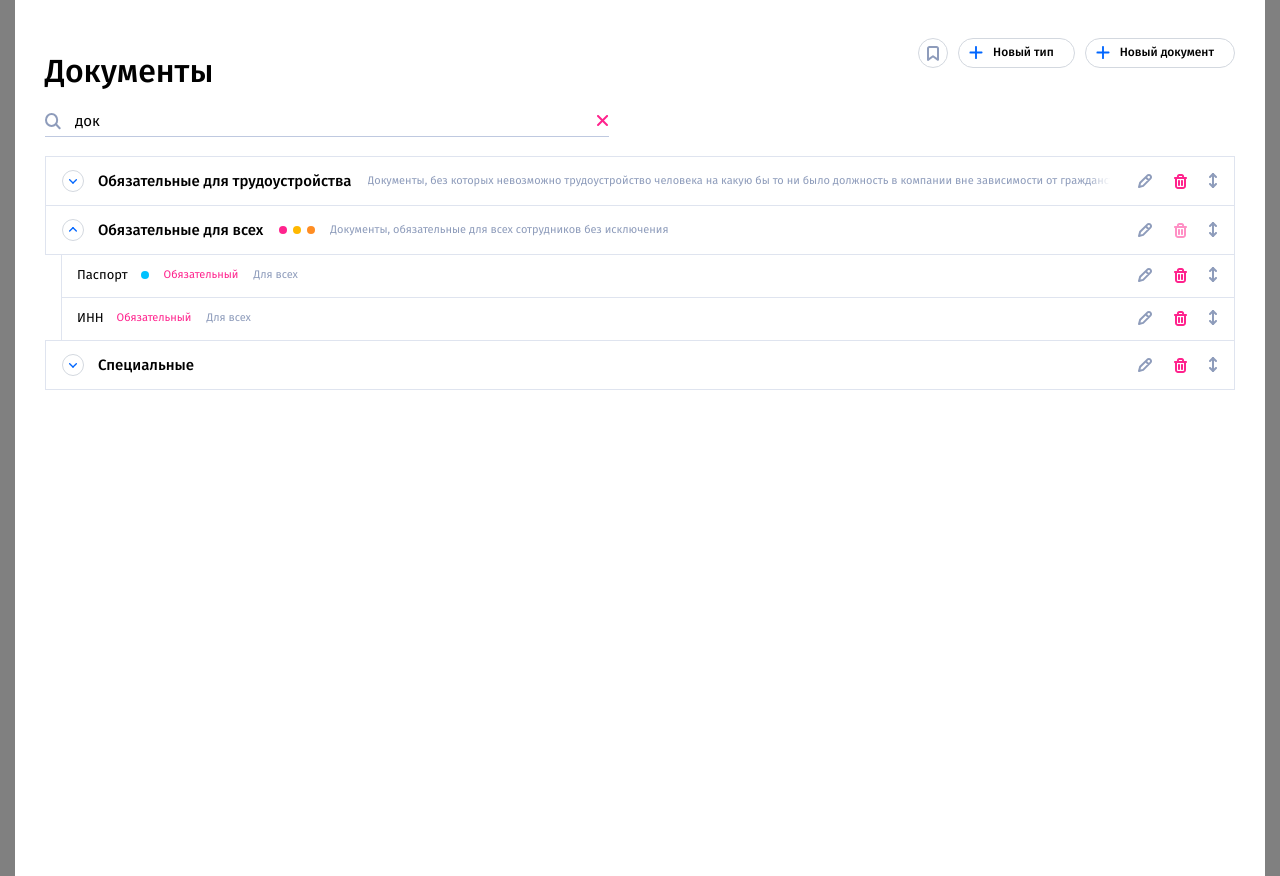
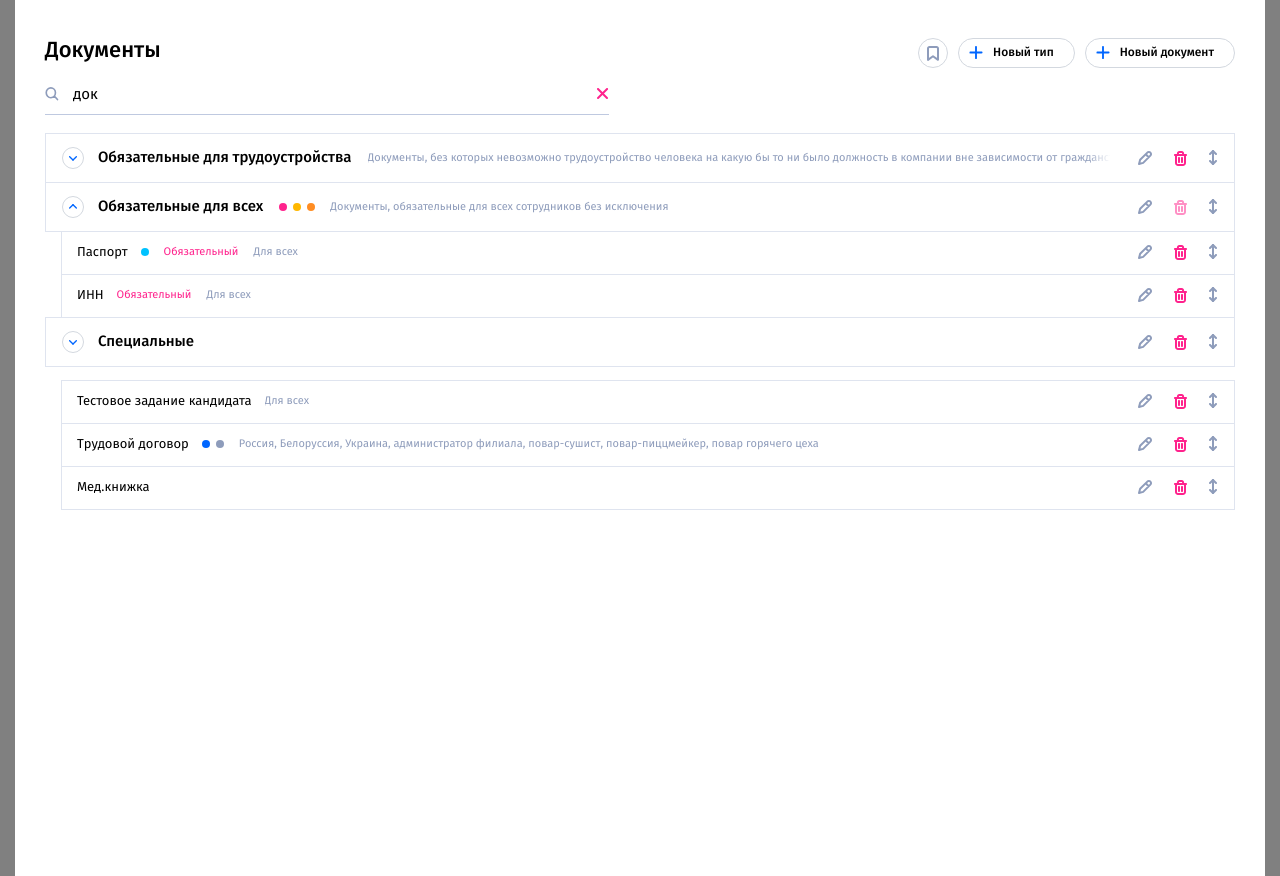
Before and after one commit to avarlamova/documents-dashboard, a Vue app: page / in a window 1280 px wide. Built offline with nearby package versions, Linux system fonts and the light colour scheme.

Commit message:
add uncategorized documents

```diff
--- a/src/App.vue
+++ b/src/App.vue
@@ -29,6 +29,18 @@
         />
       </draggable>
 
+      <draggable class="uncategorizedContainer">
+        <Document
+          v-for="document in uncategorizedDocuments"
+          :key="document.id"
+          :id="document.id"
+          :title="document.title"
+          :description="document.description"
+          :is-required="document.isRequired"
+          :tags="document.tags"
+        />
+      </draggable>
+
       <!-- <div class="testcont">
       <draggable animation="150">
         <DocumentCategory id="46" :title="t4tle" />
@@ -41,6 +53,7 @@
 
 <script>
 import DocumentCategory from "./components/DocumentCategory.vue";
+import Document from "./components/Document.vue";
 import SearchBar from "./components/SearchBar.vue";
 import draggable from "vuedraggable";
 
@@ -57,10 +70,11 @@ export default {
   components: {
     DocumentCategory,
     SearchBar,
+    Document,
     draggable,
   },
   computed: {
-    ...mapGetters(["categories"]),
+    ...mapGetters(["categories", "uncategorizedDocuments"]),
   },
   methods: {},
 };
@@ -70,25 +84,23 @@ export default {
 #app {
   font-family: "Fira Sans", sans-serif;
   background-color: grey;
+  position: relative;
+}
+h1 {
+  font-weight: 500;
+  margin: 0 !important;
+  font-size: 22px !important;
+  line-height: 24px;
+  color: #000000;
 }
 
 .wrapper {
   position: relative;
-
   background-color: white;
   height: 100vh;
-  // margin-left: 30px;
-  // margin-top: 38px;
   margin: 0 auto;
   padding: 38px 30px;
   width: 1190px;
-}
-
-h1 {
-  font-weight: 500;
-  font-size: 22px;
-  line-height: 24px;
-  color: #000000;
 }
 
 ul {
@@ -97,20 +109,28 @@ ul {
   padding: 0;
 }
 
-.categoriesContainer {
-  width: 1190px;
-  &:last-child {
-    border-bottom: 1px solid #dfe4ef;
-  }
+// .categoriesContainer {
+//   width: 1190px;
+// }
+
+.uncategorizedContainer {
+  margin-top: 14px;
 }
 
 .sortable-ghost {
-  width: 1190px;
-  border: 1px solid blue;
-  background: blue;
-  height: 5px;
-  overflow: hidden;
+  // width: 1190px;
+  border: 1px solid $blue;
+  box-shadow: 0px 3px 16px rgba(0, 102, 255, 0.7);
+
+  // background: $blue;
+  // height: 5px;
+  // overflow: hidden;
 }
+
+.ghost {
+  opacity: 0.5;
+}
+
 .btnsContainer {
   position: absolute;
   right: 30px;
--- a/src/components/Document.vue
+++ b/src/components/Document.vue
@@ -1,8 +1,8 @@
 <template>
-  <div class="container">
+  <div class="document container">
     <h3>{{ title }}</h3>
-    <div class="tagsContainer" v-for="tag in tags" :key="tag.color">
-      <Tag :color="tag.color" />
+    <div v-if="tags && tags.length > 0" class="tagsContainer">
+      <Tag v-for="tag in tags" :key="tag.color" :color="tag.color" />
     </div>
     <span v-if="isRequired" class="required">Обязательный</span>
     <span class="description">{{ description }}</span>
@@ -62,13 +62,6 @@ export default {
   border: 1px solid #dfe4ef;
 }
 
-.tagsContainer {
-  display: flex;
-  /* как в категории */
-  gap: 8px;
-  margin-right: 15px;
-}
-
 h3 {
   font-weight: 400;
   font-size: 13px;
--- a/src/components/DocumentCategory.vue
+++ b/src/components/DocumentCategory.vue
@@ -1,10 +1,7 @@
 <template>
   <section>
-    <div
-      class="catContainer"
-      :class="[isExpanded && documents.length > 0 ? 'expanded' : '']"
-      @click="toggleCategory"
-    >
+    <div class="catContainer" @click="toggleCategory">
+      <div class="innerContainer">
         <img
           v-if="isExpanded"
           src="../assets/icons/icon-expanded.svg"
@@ -19,7 +16,7 @@
         />
         <h2>{{ title }}</h2>
 
-      <div v-if="tags" class="tagsContainer">
+        <div v-if="tags && tags.length > 0" class="tagsContainer">
           <Tag v-for="tag in tags" :key="tag.color" :color="tag.color" />
         </div>
 
@@ -35,10 +32,10 @@
           />
           <img src="../assets/icons/move.svg" alt="move cat" class="move" />
         </div>
-      <!-- <div class="overlayDiv"></div> -->
+      </div>
     </div>
     <ul class="documents" v-if="documents.length > 0 && isExpanded">
-      <li v-for="document in documents" :key="document.id">
+      <li class="document" v-for="document in documents" :key="document.id">
         <Document
           :id="document.id"
           :title="document.title"
@@ -99,11 +96,7 @@ export default {
   beforeMount() {
     this.isExpanded = this.defaultExpanded;
   },
-  watch: {
-    drag() {
-      console.log(this.drag);
-    },
-  },
+  watch: {},
   components: {
     Tag,
     Document,
@@ -115,18 +108,17 @@ export default {
 .catContainer {
   position: relative;
   cursor: pointer;
+  width: 1155px;
+  max-height: 28px;
+  margin-top: -1px;
+  background: #ffffff;
+  border: 1px solid #dfe4ef;
+  padding: 13px 17px 13px 16px;
+}
+
+.innerContainer {
   display: flex;
   align-items: center;
-  width: 1155px;
-  max-height: 28px;
-  background: #ffffff;
-  border: 1px solid #dfe4ef;
-  border-bottom: none;
-  padding: 13px 17px 13px 16px;
-
-  &.expanded {
-    border-bottom: 1px solid #dfe4ef;
-  }
 }
 
 // section {
@@ -213,20 +205,9 @@ h2 {
   }
 }
 
-.documents {
-  & li {
+.document {
   display: block;
-    &:first-child {
-      & div {
-        border-top: none;
-      }
-    }
-  }
-  &:last-child {
-    & div {
-      border-bottom: none;
-    }
-  }
+  margin-top: -1px;
 }
 
 //   & :last-child {
--- a/src/components/SearchBar.vue
+++ b/src/components/SearchBar.vue
@@ -48,17 +48,17 @@ export default {
 <style scoped lang="scss">
 .container {
   width: 564px;
-  height: 30px;
+  height: 17px;
   display: flex;
   position: relative;
   align-items: center;
   border-bottom: 1px solid #bfc9e0;
   margin-bottom: 19px;
   margin-top: 23px;
-
-  & input {
-    width: 564px;
-  }
+  padding-bottom: 12px;
+  //   & input {
+  //     width: 564px;
+  //   }
 
   input:focus {
     outline: none;
@@ -91,6 +91,8 @@ export default {
   }
 }
 .searchIcon {
+  width: 14px;
+  height: 14px;
   margin-right: 12px;
 }
 
--- a/src/components/UI/Tag.vue
+++ b/src/components/UI/Tag.vue
@@ -40,4 +40,12 @@ export default {
 .pink {
   background-color: $pink;
 }
+
+.gray {
+  background-color: $gray;
+}
+
+.blue {
+  background-color: $blue;
+}
 </style>
--- a/src/store/index.js
+++ b/src/store/index.js
@@ -72,6 +72,9 @@ const store = new Vuex.Store({
     getDocuments: (state) => (categoryId) => {
       return state.documents.filter((doc) => doc.categoryId === categoryId);
     },
+    uncategorizedDocuments: (state) => {
+      return state.documents.filter((doc) => !doc.categoryId);
+    },
     getSearchedCategories: (state) => {
       return state.documents;
     },
--- a/src/styles/_variables.scss
+++ b/src/styles/_variables.scss
@@ -2,3 +2,5 @@ $orange: #ff8d23;
 $yellow: #ffb800;
 $pink: #ff238d;
 $lightblue: #00c2ff;
+$blue: #0066ff;
+$gray: #8e9cbb;
```
Lines whose indentation alone changed are shown as unchanged.
